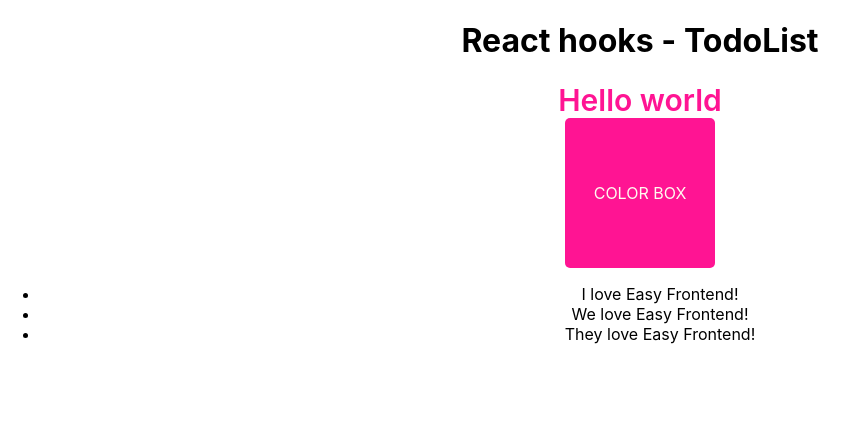
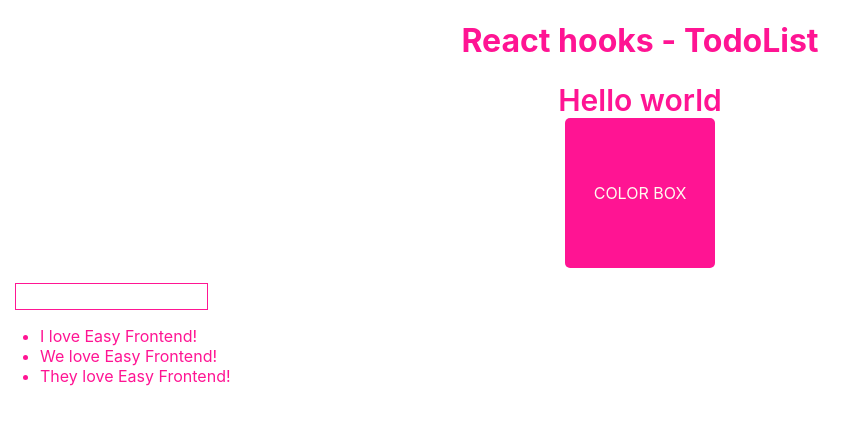
Before and after one commit to thanhhien063/React-hooks, a React (Create React App) app: page / in a window 1280 px wide. Shown: the top 424 px of the page, without its empty margins (0-866 px from the left). Built offline with nearby package versions, Linux system fonts and the light colour scheme.

Commit message:
useState() lab - TodoList - add new todo

```diff
--- a/src/App.css
+++ b/src/App.css
@@ -1,5 +1,6 @@
 .App {
   text-align: center;
+  color: deeppink;
 }
 
 .App-logo {
--- a/src/App.js
+++ b/src/App.js
@@ -4,6 +4,7 @@ import Form from './components/form-register/form-register';
 import ColorBox from './components/ColorBox/ColorBox';
 import { useState } from 'react';
 import TodoList from './components/TodoList/TodoList';
+import TodoForm from './components/TodoForm/TodoForm';
 
 function App() {
   const [todoList, setTodoList] = useState([
@@ -19,11 +20,23 @@ function App() {
     newTodoList.splice(index, 1);
     setTodoList(newTodoList);
   }
+  function handleTodoFormSubmit(formValues) {
+    console.log('Form submit', formValues);
+    //add new todo to current todo list
+    const newTodo = {
+      id: todoList.length + 1, //Id of List + 1
+      ...formValues, //title
+    };
+    const newTodoList = [...todoList];
+    newTodoList.push(newTodo);
+    setTodoList(newTodoList);
+  }
   return (
     <div className="App">
       <h1>React hooks - TodoList</h1>
       <Form></Form>
       <ColorBox></ColorBox>
+      <TodoForm onSubmit={handleTodoFormSubmit}></TodoForm>
       <TodoList todos={todoList} onTodoClick={handleTodoClick}></TodoList>
     </div>
   );
--- /dev/null
+++ b/src/components/TodoForm/TodoForm.jsx
@@ -0,0 +1,39 @@
+import React, { useState } from 'react';
+import PropTypes from 'prop-types';
+import './TodoForm.scss';
+
+TodoForm.propTypes = {
+    onSubmit: PropTypes.func,
+};
+TodoForm.defaultProps = {
+    onSubmit: null
+}
+function TodoForm(props) {
+    const { onSubmit } = props;
+    const [value, setValue] = useState('');
+
+    function handleValueChange(e) {
+        console.log(e.target.value);
+        setValue(e.target.value);
+    }
+    function handleSubmit(e) {
+        //Prevent reloading browser
+        e.preventDefault();
+        if (!onSubmit) return;
+        const formValues = {
+            title: value,
+        };
+        onSubmit(formValues);
+        //Reset form
+        setValue('');
+    }
+    return (
+        <div className="todo-form">
+            <form onSubmit={handleSubmit}>
+                <input type="text" value={value} onChange={handleValueChange}></input>
+            </form>
+        </div>
+    );
+}
+
+export default TodoForm;
--- /dev/null
+++ b/src/components/TodoForm/TodoForm.scss
@@ -0,0 +1,15 @@
+.todo-form {
+    margin-top: 15px;
+    padding-left: 15px;
+    padding-right: 15px;
+    text-align: left;
+    input {
+        padding: 5px 7px;
+        border: 1px solid #ff1693;
+        &:focus {
+            outline: none !important;
+            border: 1px solid #e0c6d4;
+            box-shadow: 0 0 10px #719ece;
+        }
+    }
+}
--- a/src/components/TodoList/TodoList.jsx
+++ b/src/components/TodoList/TodoList.jsx
@@ -1,5 +1,6 @@
 import React from 'react';
 import PropTypes from 'prop-types';
+import './TodoList.scss';
 
 TodoList.propTypes = {
     todos: PropTypes.array.isRequired,
--- a/src/components/TodoList/TodoList.scss
+++ b/src/components/TodoList/TodoList.scss
@@ -0,0 +1,3 @@
+ul {
+    text-align: left;
+}
```
